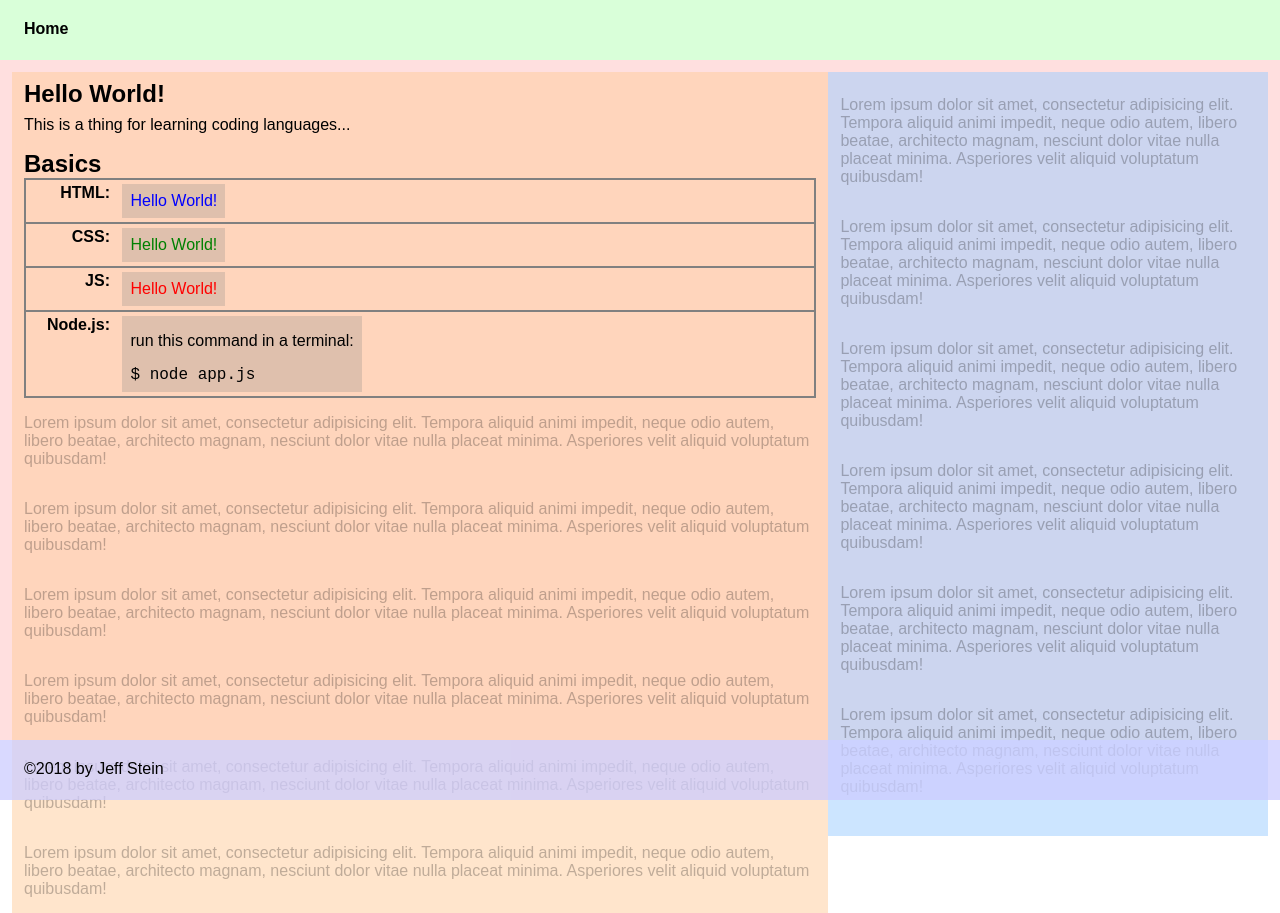
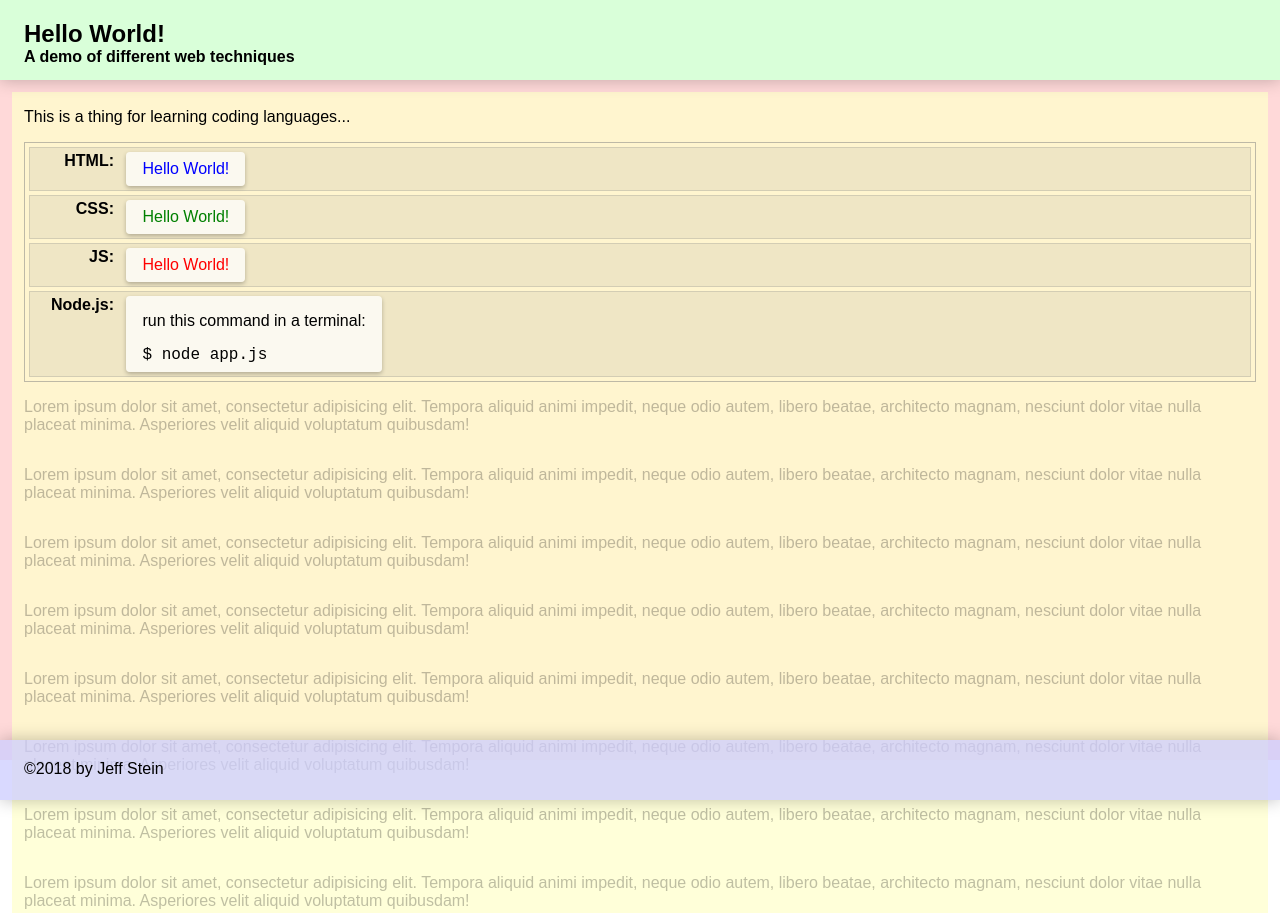
Before and after one commit to jstein-ftdi/hello-world, a website: page src/index.html in a window 1280 px wide. Shown: the top 913 px of the page. Drawn offline with Linux system fonts and the light colour scheme.

Commit message:
style updates.

```diff
--- a/src/css/main.css
+++ b/src/css/main.css
@@ -27,19 +27,21 @@ header, main, footer {
 }
 header {
 	background-color: rgba(204,255,204,0.75);
+	box-shadow: 0 0 1em 0 rgba(0,0,0,0.25);
 	bottom:auto;
-	height:60px;
+	height:80px;
 	z-index:3;
 }
 main {
 	position: absolute;
-	top:60px;
+	top:80px;
 	width:100vw;
 	height:calc( 100vh - 120px );
-	background-color: rgba(255,0,0,0.125);
+	background-color: rgba(255,204,204,0.75);
 }
 footer {
 	background-color: rgba(204,204,255,0.75);
+	box-shadow: 0 0 1em 0 rgba(0,0,0,0.25);
 	top:auto;
 	height:60px;
 	z-index:2;
@@ -54,12 +56,12 @@ section, aside {
 	margin-bottom: 60px;
 }
 section {
-	background-color: rgba(255,204,153,0.5);
-	width:65%;
+	background-color: rgba(255,255,204,0.75);
+	/*width:65%;*/
 	float:left;
 }
 aside {
-	background-color: rgba(153,204,255,0.5);
+	background-color: rgba(204,255,255,0.75);
 	width:35%;
 	float:left;
 }
@@ -89,15 +91,19 @@ li span {
 	font-weight: 400;
 }
 .experiments {
-	border:1px solid grey;
+	border:1px solid rgba(127,127,127,0.5);
 }
 .experiments li {
-	border:1px solid grey;
+	border:1px solid rgba(127,127,127,0.25);
+	background-color: rgba(127,127,127,0.125);
 	padding:0.25em;
+	margin:0.25em;
 }
 .hello-world {
-	background-color: rgba(127,127,127,0.25);
-	padding:0.5em;
+	background-color: rgba(255,255,255,0.75);
+	border-radius: 0.25em;
+	box-shadow: 0 0.125em 0.25em 0 rgba(0,0,0,0.25);
+	padding:0.5em 1em;
 }
 .html .hello-world {
 	color:blue;
--- a/src/index.html
+++ b/src/index.html
@@ -9,14 +9,25 @@
 	<div id="wrapper">
 
 	<header>
-		<nav><ul><li>Home</li></ul></nav>
+		<nav>
+			<h2>Hello World!</h2>
+			<h4>A demo of different web techniques</h4>
+		</nav>
 	</header>
 
 	<main role="main">
+		<!-- <aside>
+			<p class="filler"></p>
+			<p class="filler"></p>
+			<p class="filler"></p>
+			<p class="filler"></p>
+			<p class="filler"></p>
+			<p class="filler"></p>
+		</aside> -->
 		<section>
-			<h1>Hello World!</h1>
+			<!-- <h1>Hello World!</h1> -->
 			<p>This is a thing for learning coding languages...</p>
-			<h2>Basics</h2>
+			<!-- <h2>Basics</h2> -->
 			<ul class="experiments">
 				<li class="html">
 					<strong>HTML</strong>
@@ -59,14 +70,6 @@
 			<p class="filler"></p>
 			<p class="filler"></p>
 		</section>
-		<aside>
-			<p class="filler"></p>
-			<p class="filler"></p>
-			<p class="filler"></p>
-			<p class="filler"></p>
-			<p class="filler"></p>
-			<p class="filler"></p>
-		</aside>
 	</main>
 
 	<footer>
```
